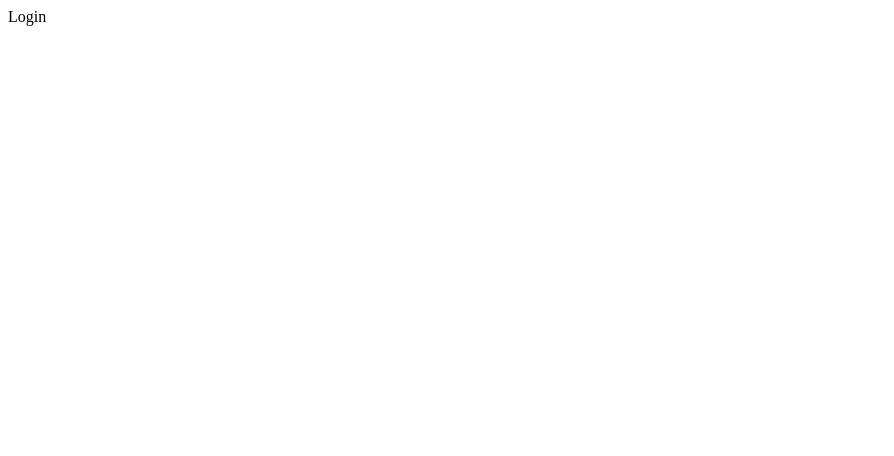
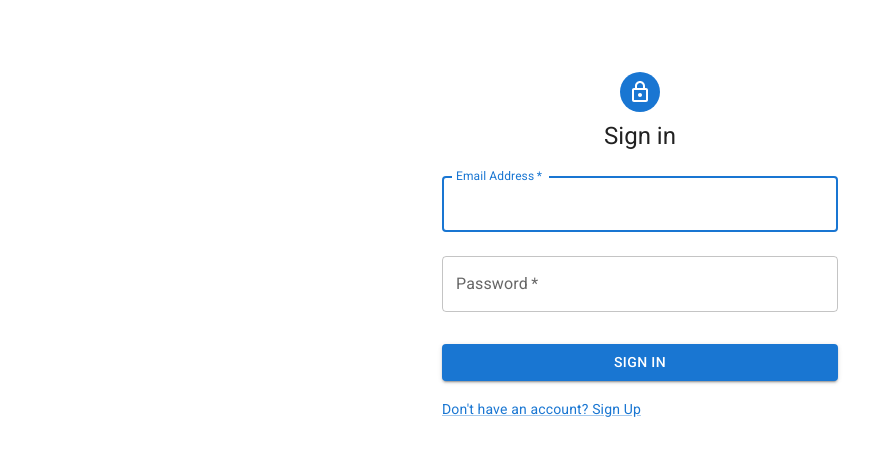
Before and after one commit to getuliovdmnaweb/authentication-react-template, a React (Create React App) app: page /login in a window 1280 px wide. Shown: the top 456 px of the page, without its empty margins (0-894 px from the left). Built offline with nearby package versions, Linux system fonts and the light colour scheme.

Commit message:
Adding login screen

```diff
--- a/public/index.html
+++ b/public/index.html
@@ -10,34 +10,19 @@
       content="Web site created using create-react-app"
     />
     <link rel="apple-touch-icon" href="%PUBLIC_URL%/logo192.png" />
-    <!--
-      manifest.json provides metadata used when your web app is installed on a
-      user's mobile device or desktop. See https://developers.google.com/web/fundamentals/web-app-manifest/
-    -->
+    <link
+      rel="stylesheet"
+      href="https://fonts.googleapis.com/icon?family=Material+Icons"
+    />
     <link rel="manifest" href="%PUBLIC_URL%/manifest.json" />
-    <!--
-      Notice the use of %PUBLIC_URL% in the tags above.
-      It will be replaced with the URL of the `public` folder during the build.
-      Only files inside the `public` folder can be referenced from the HTML.
-
-      Unlike "/favicon.ico" or "favicon.ico", "%PUBLIC_URL%/favicon.ico" will
-      work correctly both with client-side routing and a non-root public URL.
-      Learn how to configure a non-root public URL by running `npm run build`.
-    -->
+    <link
+    rel="stylesheet"
+    href="https://fonts.googleapis.com/css?family=Roboto:300,400,500,700&display=swap"
+  />
     <title>React App</title>
   </head>
   <body>
     <noscript>You need to enable JavaScript to run this app.</noscript>
     <div id="root"></div>
-    <!--
-      This HTML file is a template.
-      If you open it directly in the browser, you will see an empty page.
-
-      You can add webfonts, meta tags, or analytics to this file.
-      The build step will place the bundled scripts into the <body> tag.
-
-      To begin the development, run `npm start` or `yarn start`.
-      To create a production bundle, use `npm run build` or `yarn build`.
-    -->
   </body>
 </html>
--- a/src/screens/Login/index.js
+++ b/src/screens/Login/index.js
@@ -1,7 +1,116 @@
-import React from "react";
+import * as React from "react";
+import Avatar from "@mui/material/Avatar";
+import Button from "@mui/material/Button";
+import CssBaseline from "@mui/material/CssBaseline";
+import TextField from "@mui/material/TextField";
+import Link from "@mui/material/Link";
+import Grid from "@mui/material/Grid";
+import Box from "@mui/material/Box";
+import LockOutlinedIcon from "@mui/icons-material/LockOutlined";
+import Typography from "@mui/material/Typography";
+import Container from "@mui/material/Container";
+import { createTheme, ThemeProvider } from "@mui/material/styles";
+import { useSignupValidation } from "../hooks";
+import { loginSchema } from "../../validation";
 
-const Login = () => {
-  return <div>Login</div>;
+const initialErrorMessages = {
+  email: "",
+  password: "",
 };
 
-export default Login;
+const theme = createTheme();
+
+export default function SignIn() {
+  const { errorMessages, handleValidation, resetErrorMessages } =
+    useSignupValidation(initialErrorMessages);
+
+  const handleSubmit = async (event) => {
+    event.preventDefault();
+    const data = new FormData(event.currentTarget);
+    const unvalidatedUser = {
+      email: data.get("email"),
+      password: data.get("password"),
+    };
+
+    try {
+      const validatedUser = await loginSchema.validate(unvalidatedUser, {
+        abortEarly: false,
+      });
+      resetErrorMessages();
+      console.log(validatedUser);
+    } catch ({ errors }) {
+      handleValidation(errors);
+    }
+  };
+
+  return (
+    <ThemeProvider theme={theme}>
+      <Container component="main" maxWidth="xs">
+        <CssBaseline />
+        <Box
+          sx={{
+            marginTop: 8,
+            display: "flex",
+            flexDirection: "column",
+            alignItems: "center",
+          }}
+        >
+          <Avatar sx={{ m: 1, bgcolor: "primary.main" }}>
+            <LockOutlinedIcon />
+          </Avatar>
+          <Typography component="h1" variant="h5">
+            Sign in
+          </Typography>
+          <Box
+            component="form"
+            onSubmit={handleSubmit}
+            noValidate
+            sx={{ mt: 1 }}
+          >
+            <TextField
+              margin="normal"
+              required
+              fullWidth
+              id="email"
+              label="Email Address"
+              name="email"
+              autoComplete="email"
+              autoFocus
+              helperText={errorMessages.email}
+              error={!!errorMessages.email}
+              onChange={resetErrorMessages}
+            />
+            <TextField
+              margin="normal"
+              required
+              fullWidth
+              name="password"
+              label="Password"
+              type="password"
+              id="password"
+              autoComplete="current-password"
+              helperText={errorMessages.password}
+              error={!!errorMessages.password}
+              onChange={resetErrorMessages}
+            />
+            <Button
+              type="submit"
+              fullWidth
+              variant="contained"
+              sx={{ mt: 3, mb: 2 }}
+            >
+              Sign In
+            </Button>
+            <Grid container>
+              <Grid item>
+                <Link href="/signup" variant="body2">
+                  {"Don't have an account? Sign Up"}
+                </Link>
+              </Grid>
+            </Grid>
+          </Box>
+        </Box>
+      </Container>
+    </ThemeProvider>
+  );
+}
--- /dev/null
+++ b/src/screens/hooks/index.js
@@ -0,0 +1 @@
+export * from "./useValidation";
--- /dev/null
+++ b/src/screens/hooks/useValidation.js
@@ -0,0 +1,38 @@
+import { useState } from "react";
+
+export const useSignupValidation = (initialErrorMessages) => {
+  const [errorMessages, setErrorMessages] = useState(initialErrorMessages);
+
+  const handleValidation = (errors) => {
+    setErrorMessages(() => {
+      const newErrorMessages = {};
+      const errorMessagesKeys = Object.keys(initialErrorMessages).flat();
+
+      errorMessagesKeys.forEach((messageKey) => {
+        const errorMessage = errors.find((error) => error.includes(messageKey));
+
+        if (errorMessage) {
+          newErrorMessages[messageKey] = errorMessage;
+        }
+      });
+
+      return newErrorMessages;
+    });
+  };
+
+  const resetErrorMessages = (event) => {
+    if (event) {
+      setErrorMessages((prevMessages) => ({
+        ...prevMessages,
+        [event.target.id]: "",
+      }));
+    } else {
+      setErrorMessages(initialErrorMessages);
+    }
+  };
+  return {
+    errorMessages,
+    handleValidation,
+    resetErrorMessages,
+  };
+};
--- /dev/null
+++ b/src/validation/index.js
@@ -0,0 +1 @@
+export { default as loginSchema } from "./login";
--- /dev/null
+++ b/src/validation/login.js
@@ -0,0 +1,10 @@
+import { object, string } from "yup";
+
+const loginSchema = object({
+  email: string().required().email(),
+  password: string()
+    .min(5, "Incorrect password: Must be at least 3 characters long")
+    .required(),
+});
+
+export default loginSchema;
```
Also changed, not shown: package.json (+6 -1 lines), 1 other file (tests, documents, lock files or other folders).
